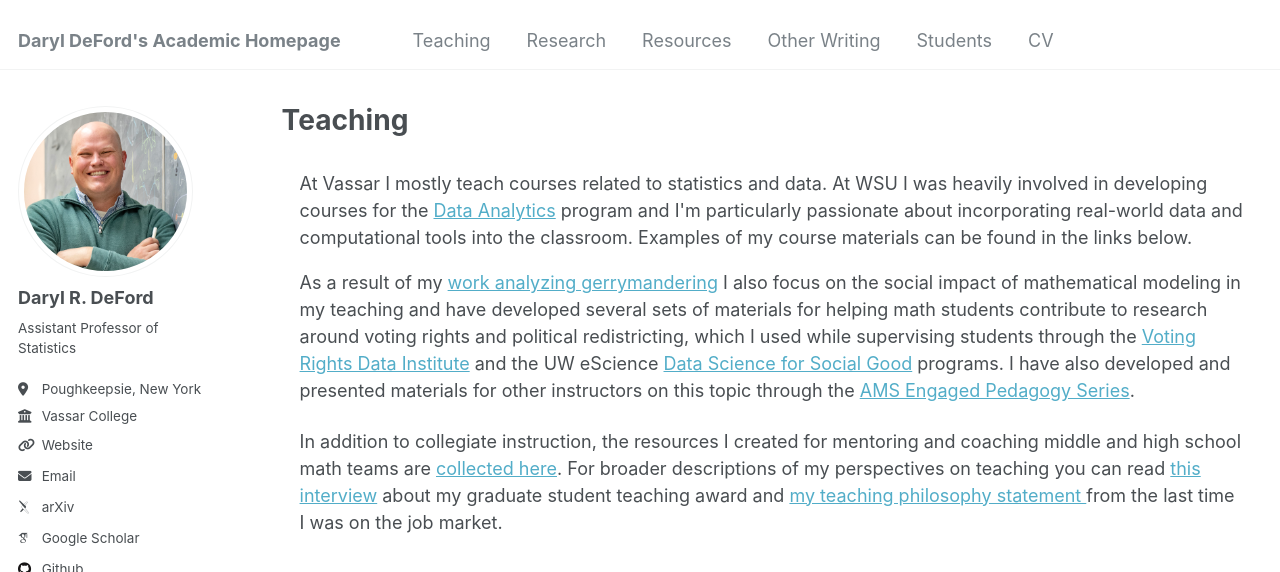
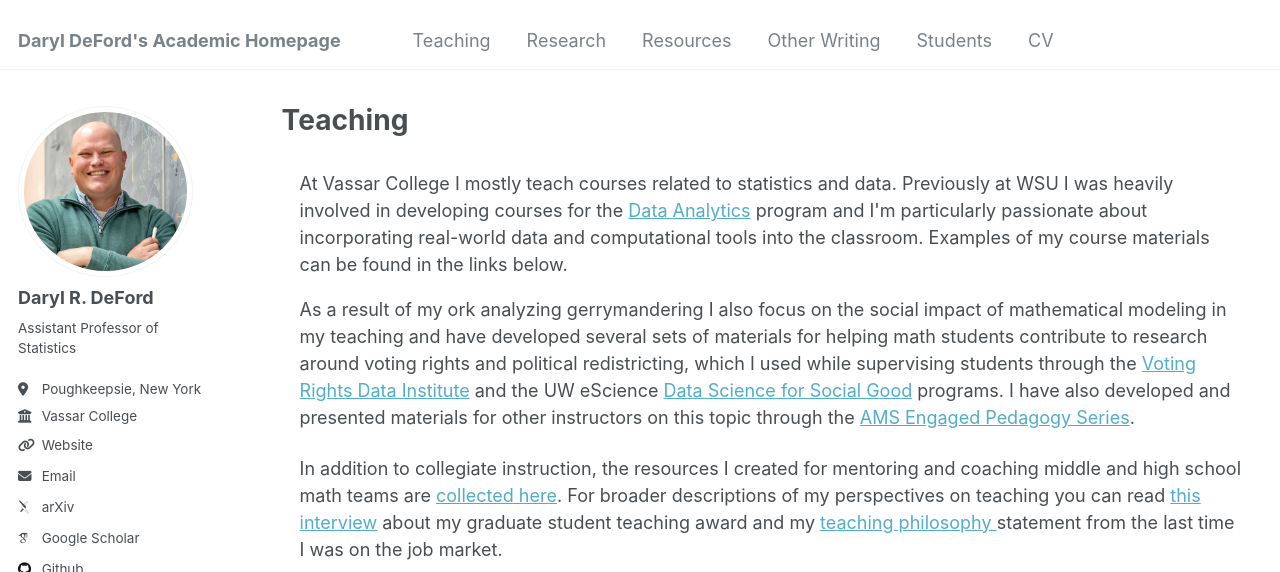
Before and after one commit to drdeford/drdeford.github.io, a Jekyll site: the page built from _pages/Teaching.md, in a window 1280 px wide and 1400 px high. Shown: the top 572 px of the window. Built offline with Jekyll 4.4.1, drawn with Linux system fonts in a browser that asks for light colours; some web fonts are replaced; some of the changed text lies outside the part shown; grey boxes are pictures that could not be loaded.

Commit message:
Update Teaching.md

```diff
--- a/_pages/Teaching.md
+++ b/_pages/Teaching.md
@@ -9,18 +9,18 @@ redirect_from:
 ---
 
 <div id="main">
-At Vassar I mostly teach courses related to statistics and data.  At WSU I was heavily involved in developing courses for the <a href="https://data-analytics.wsu.edu/">Data Analytics</a> program and I'm particularly passionate about incorporating real-world data and computational tools
+At Vassar College I mostly teach courses related to statistics and data.  Previously at WSU I was heavily involved in developing courses for the <a href="https://data-analytics.wsu.edu/">Data Analytics</a> program and I'm particularly passionate about incorporating real-world data and computational tools
  into the classroom. Examples of my course materials can be found in the links below.
 
-<p>As a result of my <a href="Research_topics.php">work analyzing gerrymandering</a> I also focus  on the social impact of mathematical modeling in my teaching and have developed several sets of materials for helping
+<p>As a result of my ork analyzing gerrymandering I also focus  on the social impact of mathematical modeling in my teaching and have developed several sets of materials for helping
 math students contribute to research around voting rights and political redistricting, which I used while supervising students through the
 <a href="https://sites.tufts.edu/vrdi/">Voting Rights Data Institute</a> and the UW eScience
  <a href="https://uwescience.github.io/DSSG2021-redistricting-website/">Data Science for Social Good</a> programs. I have also developed and presented
- materials for other instructors on this topic through the <a href="AMS_EP.php">  AMS Engaged Pedagogy Series</a>.
+ materials for other instructors on this topic through the <a href="../AMS_EP.md">  AMS Engaged Pedagogy Series</a>.
 
-<p>In addition to collegiate instruction, the resources I created for   mentoring and coaching middle and high school math teams are <a href="problems.php">collected here</a>. For broader descriptions of my perspectives on teaching you can read
-<a href="https://graduate.dartmouth.edu/news/2017/06/teaching-award-2017-recipient-daryl-deford"> this interview</a> about my graduate student teaching award and
-<a href="http://math.wsu.edu/faculty/ddeford/TP.pdf"> my teaching philosophy statement </a>  from the last time I was on the job market.
+<p>In addition to collegiate instruction, the resources I created for   mentoring and coaching middle and high school math teams are <a href="../Problems.md">collected here</a>. For broader descriptions of my perspectives on teaching you can read
+<a href="https://graduate.dartmouth.edu/news/2017/06/teaching-award-2017-recipient-daryl-deford"> this interview</a> about my graduate student teaching award and my
+<a href="../files/TP24.pdf"> teaching philosophy </a> statement  from the last time I was on the job market.
 
 <figure>
 <center>
@@ -33,9 +33,9 @@ math students contribute to research around voting rights and political redistri
 <ul>
 <li> <b> Fall 2025 </b> </li>
 <ul>
-<li> <a href = "https://canvas.wsu.edu">Math 144: Foundations of Data Science  </a> </li>
+<li> <b> Math 144: Foundations of Data Science  </b> </li>
 This course focuses on the development and practice of computational and inferential thinking. Students are introduced to the fundamentals of programming and inference. Students learn to write programs, create data visualizations, and work with real-world datasets, culminating in a final data analysis project.
-  <li> <a href = "https://canvas.wsu.edu">Math 240:  Introduction to Statistics </a> </li>
+  <li> <b>Math 240:  Introduction to Statistics </b> </li>
  The purpose of this course is to introduce the methods by which we extract information from data.  Topics are similar to those in MATH 141, with more coverage of probability and more intense computational and computer work. Statistical software is introduced and used.
 </li>
 </ul>
@@ -46,11 +46,11 @@ This course focuses on the development and practice of computational and inferen
 <li> <b> Spring 2025 </b> </li>
 <ul>
 <li> <a href = "https://canvas.wsu.edu">Math 325:  Elementary Combinatorics </a> </li>
-Introduction to combinatorial theory, including counting methods, binomial coefficients and identities, generating functions, occurrence relations, inclusion-exclusion methods.
+Introduction to combinatorial theory, including counting methods, binomial coefficients and identities, generating functions, occurrence relations, inclusion-exclusion methods.</li>
 <li> <a href = "https://canvas.wsu.edu">Math 555:  Topics in Combinatorics </a> </li>
 Graduate course in combinatorics covering generating functions, recurrence relations, inclusion-exclusion, coding theory, experimental design, and graph theory.
-
 </li>
+</ul>
 
 <li> <b> Fall  2024 </b> </li>
 <ul>
```
